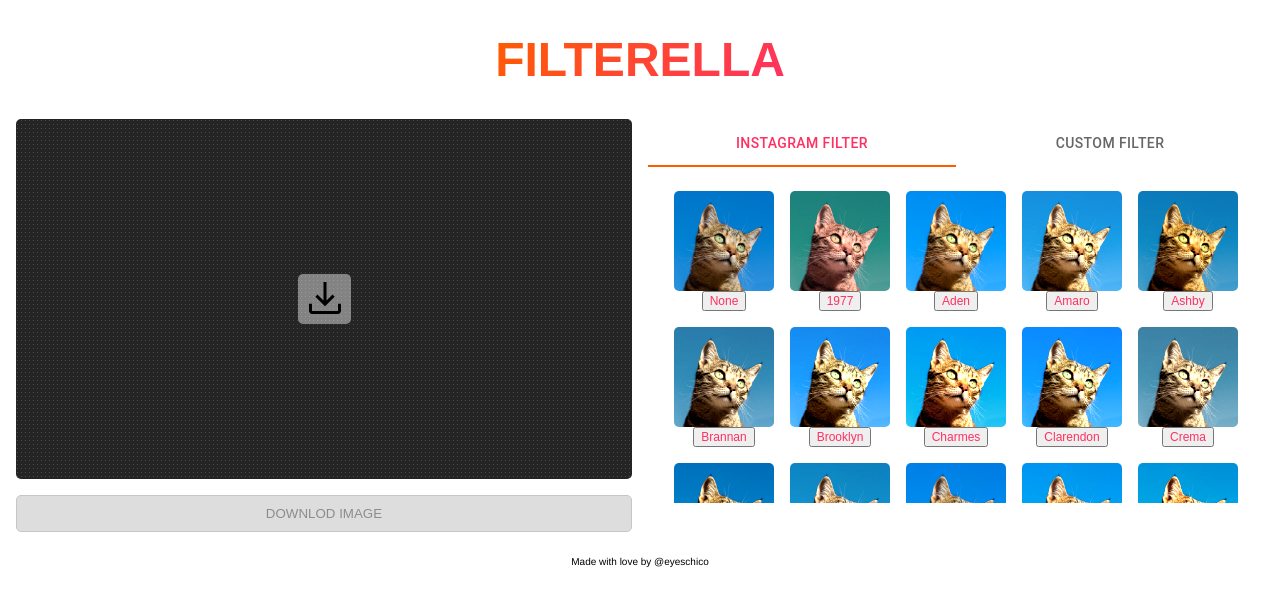
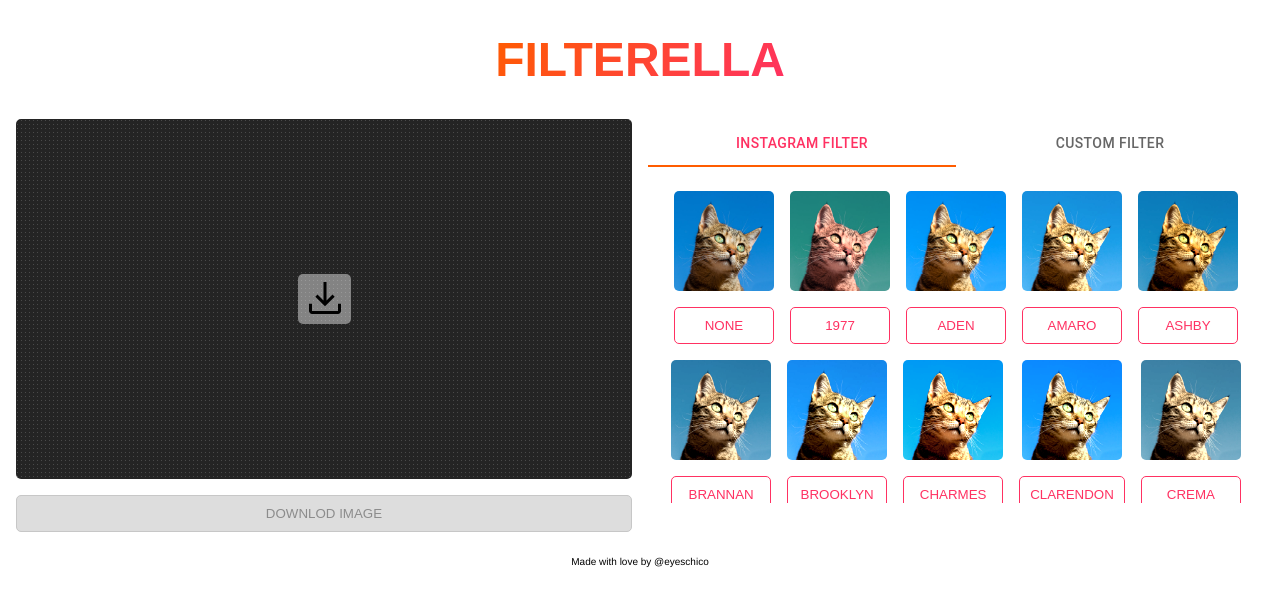
Before and after one commit to eyeschico/filterella, a React (Vite) app: page / in a window 1280 px wide. Shown: the top 606 px of the page. Built offline with nearby package versions, Linux system fonts and the light colour scheme; a web font is replaced by a local one.

Commit message:
InstaFilter(set filter with useContext)

```diff
--- a/src/components/InstaFilter.jsx
+++ b/src/components/InstaFilter.jsx
@@ -3,15 +3,22 @@ import { filterValues } from "../utils";
 import { FilterContext } from "../App";
 import instaPic from "../assets/instagram.jpg";
 import styles from "./InstaFilter.module.css";
+import "../App.css";
 
-console.log(instaPic);
+//console.log(instaPic);
 const InstaFilter = () => {
   const { filterClass, setFilterClass } = useContext(FilterContext);
+
+  const handleChange = (event) => {
+    setFilterClass(event.target.value);
+  };
+
   return (
     <div className={`${styles["insta-box"]}`}>
       {filterValues.map((filter) => (
         <figure
-          value={filter.class}
+          value={filterClass}
+          label="Filter"
           key={filter.class}
           className={`${styles["insta-filter"]}`}
         >
@@ -20,7 +27,13 @@ const InstaFilter = () => {
             alt="Render"
             className={`${styles["insta-pic"]} ${filter.class}`}
           />
-          <button className={`${styles["insta-name"]}`}>{filter.name}</button>
+          <button
+            onClick={handleChange}
+            value={filter.class}
+            className={`${styles["insta-name"] && "button"}`}
+          >
+            {filter.name}
+          </button>
         </figure>
       ))}
     </div>
--- a/src/components/InstaFilter.module.css
+++ b/src/components/InstaFilter.module.css
@@ -10,6 +10,7 @@
   width: 100px;
   height: 100px;
   background-size: cover;
+  margin-bottom: 1rem;
 }
 
 .insta-name {
```
